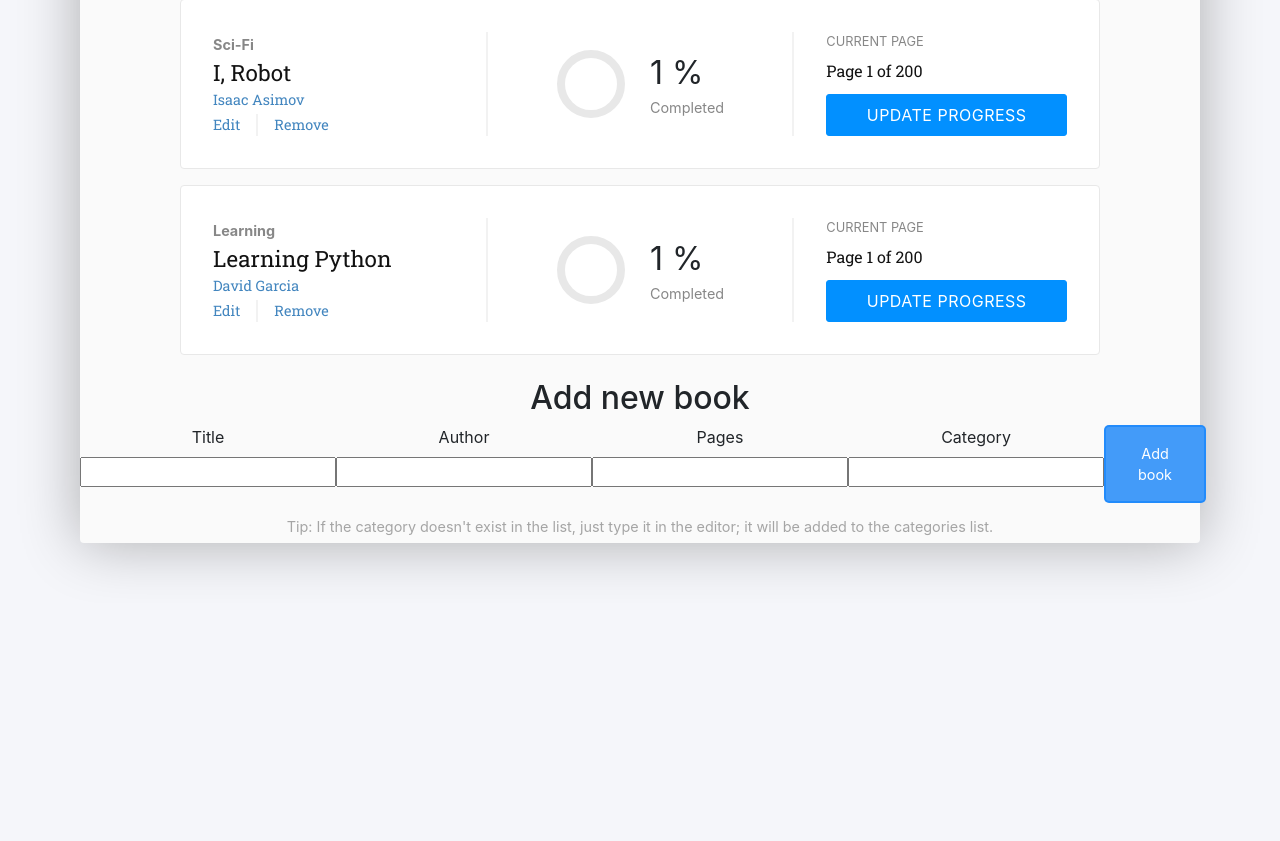
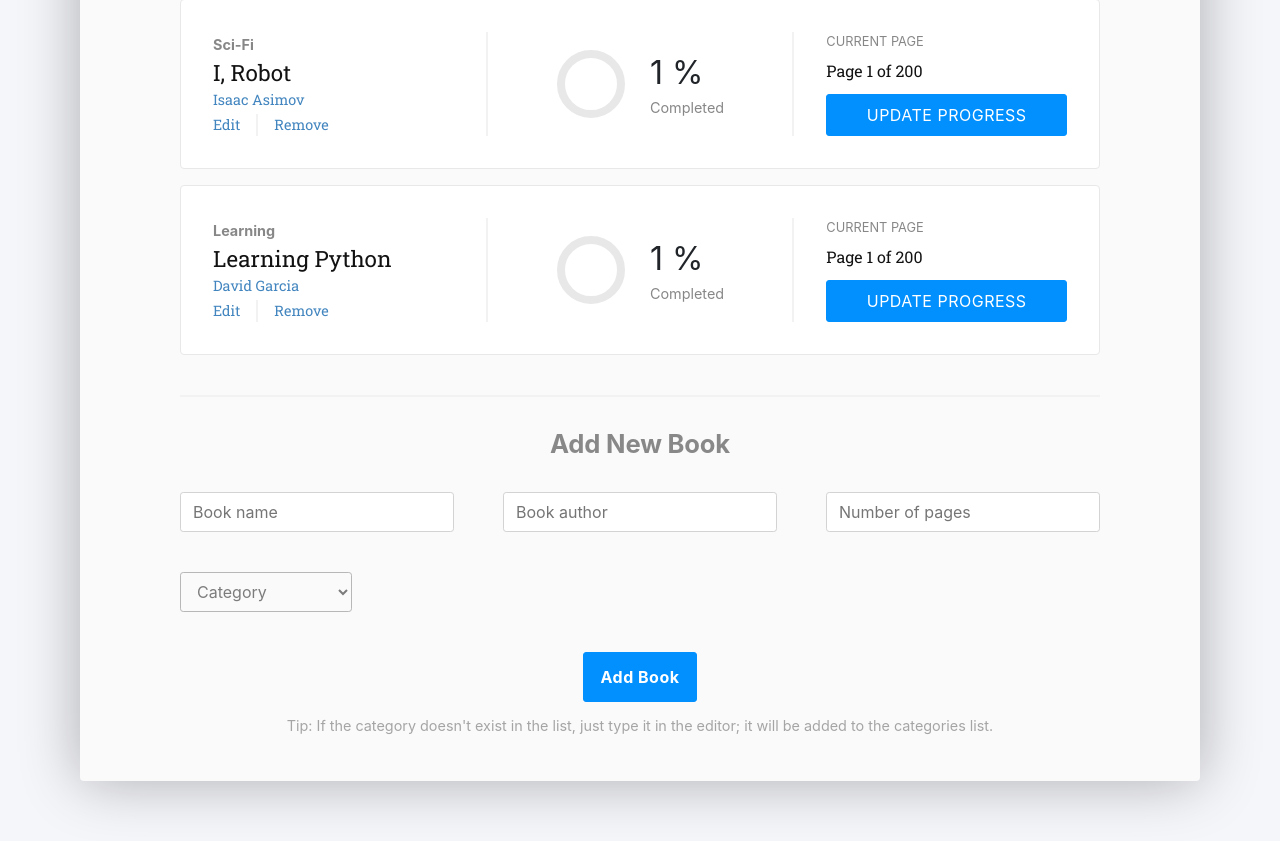
Before and after one commit to davidmrtz-dev/react-bookstore, a React (Create React App) app: page / in a window 1280 px wide. Shown: the part 369-1210 px from the top of the page. Before the commit the page ends 972 px from the top, so only its background shows below. Built offline with nearby package versions, Linux system fonts and the light colour scheme; a web font is replaced by a local one.

Commit message:
Styled app

```diff
--- a/src/components/App.scss
+++ b/src/components/App.scss
@@ -1,3 +1,28 @@
+#category-filter {
+  padding: 0 1rem;
+  margin-bottom: 1rem;
+  display: flex;
+  justify-content: flex-end;
+  label {
+    padding-right: 5%;
+    select {
+      margin-left: 0.5rem;
+      font-size: 0.9rem;
+    }
+  }
+}
+
+h1 {
+  color: rgba(65, 154, 249, 0.99);
+}
+
+#category-hint {
+  color: rgb(165, 165, 165);
+  font-size: 0.9rem;
+  padding: 0.3rem;
+  margin-top: 0.5rem;
+}
+
 @import url('https://fonts.googleapis.com/css?family=Roboto+Slab&display=swap');
 
 @mixin button-style {
@@ -202,7 +227,7 @@ body {
         margin-top: auto;
         text-transform: uppercase;
         letter-spacing: 0.5px;
-        color: #ffffff;
+        color: #fff;
         cursor: pointer;
       }
     }
@@ -219,6 +244,74 @@ body {
     .update-btn:hover {
       @include button-style-hover;
     }
+  }
+}
+
+.form-container {
+  padding: 0 100px;
+  padding-bottom: 40px;
+
+  .line {
+    height: 0;
+    margin: 32px 0;
+    border: solid 1px #e8e8e877;
+  }
+
+  h2 {
+    text-align: center;
+    letter-spacing: -0.18px;
+    color: #888;
+    margin-bottom: 8px;
+    font-size: 1.6rem;
+    font-weight: bold;
+  }
+
+  .form {
+    display: flex;
+    flex-direction: row;
+    justify-content: space-between;
+    box-sizing: border-box;
+    flex-wrap: wrap;
+
+    div {
+      .book-input {
+        border-radius: 0.2em;
+        border: 1px solid #d3d3d3;
+        box-sizing: border-box;
+        font-size: 1rem;
+        height: 40px;
+        margin-top: 24px;
+        padding: 6px 12px;
+        flex-basis: 45%;
+      }
+
+      .category-select {
+        background-color: transparent;
+        box-sizing: border-box;
+        border-radius: 0.2em;
+        height: 40px;
+        opacity: 0.5;
+        margin-top: 24px;
+        padding: 6px 12px;
+        font-size: 1rem;
+        flex-basis: 45%;
+      }
+    }
+  }
+
+  .submit-button {
+    @include button-style;
+
+    font-size: 1rem;
+    font-weight: 700;
+    align-self: center;
+    margin: 24px auto 0;
+    padding: 12px 16px;
+    transition: $default-transition;
+  }
+
+  .submit-button:hover {
+    @include button-style-hover;
   }
 }
 
--- a/src/containers/BooksForm.js
+++ b/src/containers/BooksForm.js
@@ -62,89 +62,88 @@ const BooksForm = ({ createBook }) => {
     wrapperClass += 'has-error';
   }
 
+  const options = categories.map(cat => (
+    <option key={cat} value={cat}>
+      {cat}
+    </option>
+  ));
+
   return (
-    <>
-      <h2 className="book-form-header">Add new book</h2>
-      <div id="book-form">
+    <div className="form-container">
+      <div className="line" />
+      <h2>Add New Book</h2>
+      <div className="form">
         <div className={wrapperClass}>
-          <label htmlFor="title">Title</label>
-          <div className="field">
           <input
+            placeholder="Book name"
             type="text"
             name="title"
             id="title"
             value={book.title}
             onChange={handleChange}
+            className="book-input"
           />
-          </div>
           {errors.title && (
             <div className="alert alert-danger">{errors.title}</div>
           )}
         </div>
 
         <div className={wrapperClass}>
-          <label htmlFor="author">Author</label>
-          <div className="field">
           <input
+            placeholder="Book author"
             type="text"
             name="author"
             id="author"
             value={book.author}
             onChange={handleChange}
+            className="book-input"
           />
-          </div>
           {errors.author && (
             <div className="alert alert-danger">{errors.author}</div>
           )}
         </div>
 
         <div className={wrapperClass}>
-          <label htmlFor="pages">Pages</label>
-          <div className="field">
           <input
+            placeholder="Number of pages"
             type="number"
             name="pages"
             id="pages"
             value={book.pages}
             onChange={handleChange}
+            className="book-input"
           />
-          </div>
           {errors.pages && (
             <div className="alert alert-danger">{errors.pages}</div>
           )}
         </div>
 
         <div className={wrapperClass}>
-          <label htmlFor="category">Category</label>
-          <div className="field">
-            <input
-              type="text"
+          <select
+            id="category"
             name="category"
-              list="category-list"
+            onChange={handleChange}
             value={book.category || ''}
-              onChange={handleChange}
-            />
-            <datalist id="category-list">
-              {categories.map(cat => (
-                <option key={cat} value={cat}>
-                  {cat}
+            className="category-select"
+          >
+            <option value="" disabled>
+              Category
             </option>
-              ))}
-            </datalist>
-          </div>
+            {options}
+          </select>
           {errors.category && (
             <div className="alert alert-danger">{errors.category}</div>
           )}
         </div>
-        <button type="submit" onClick={handleSubmit}>
-          Add book
+      </div>
+      <button className="submit-button" type="submit" onClick={handleSubmit}>
+        Add Book
       </button>
-      </div>
       <div id="category-hint">
         Tip: If the category doesn&apos;t exist in the list, just type it in the
         editor; it will be added to the categories list.
       </div>
-    </>
+    </div>
   );
 };
 
--- a/src/index.css
+++ /dev/null
@@ -1,55 +0,0 @@
-#category-filter {
-  padding: 0 1rem;
-  margin-bottom: 1rem;
-  display: flex;
-  justify-content: flex-end;
-}
-
-#category-filter label select {
-  margin-left: 0.5rem;
-  font-size: 0.9rem;
-}
-
-h1 {
-  color: rgba(65, 154, 249, 0.99);
-}
-
-#book-form {
-  width: 100%;
-  margin-top: 0.5rem;
-  display: flex;
-  justify-content: space-between;
-}
-
-.book-form-header {
-  margin-top: 1rem;
-}
-
-input::placeholder {
-  color: lightgray;
-  font-size: 0.9rem;
-  padding: 0.3rem;
-}
-
-#title-input {
-  width: 50%;
-}
-
-#book-form button {
-  border: solid 2px rgba(34, 139, 251, 0.99);
-  background-color: rgba(65, 154, 249, 0.99);
-  padding: 0.5rem 2rem;
-  border-radius: 5px;
-  color: white;
-  font-size: 0.9rem;
-  cursor: pointer;
-}
-
-#category-hint {
-  color: rgb(165, 165, 165);
-  font-size: 0.9rem;
-  padding: 0.3rem;
-  margin-top: 0.5rem;
-}
-
-/* eslint-enable declaration-colon-newline-after, no-console */
--- a/src/index.js
+++ b/src/index.js
@@ -2,7 +2,6 @@
 import 'bootstrap/dist/css/bootstrap.min.css';
 import React from 'react';
 import ReactDOM from 'react-dom';
-import './index.css';
 import { Provider } from 'react-redux';
 import { createStore } from 'redux';
 import App from './components/App';
```
Lines whose indentation alone changed are shown as unchanged.
